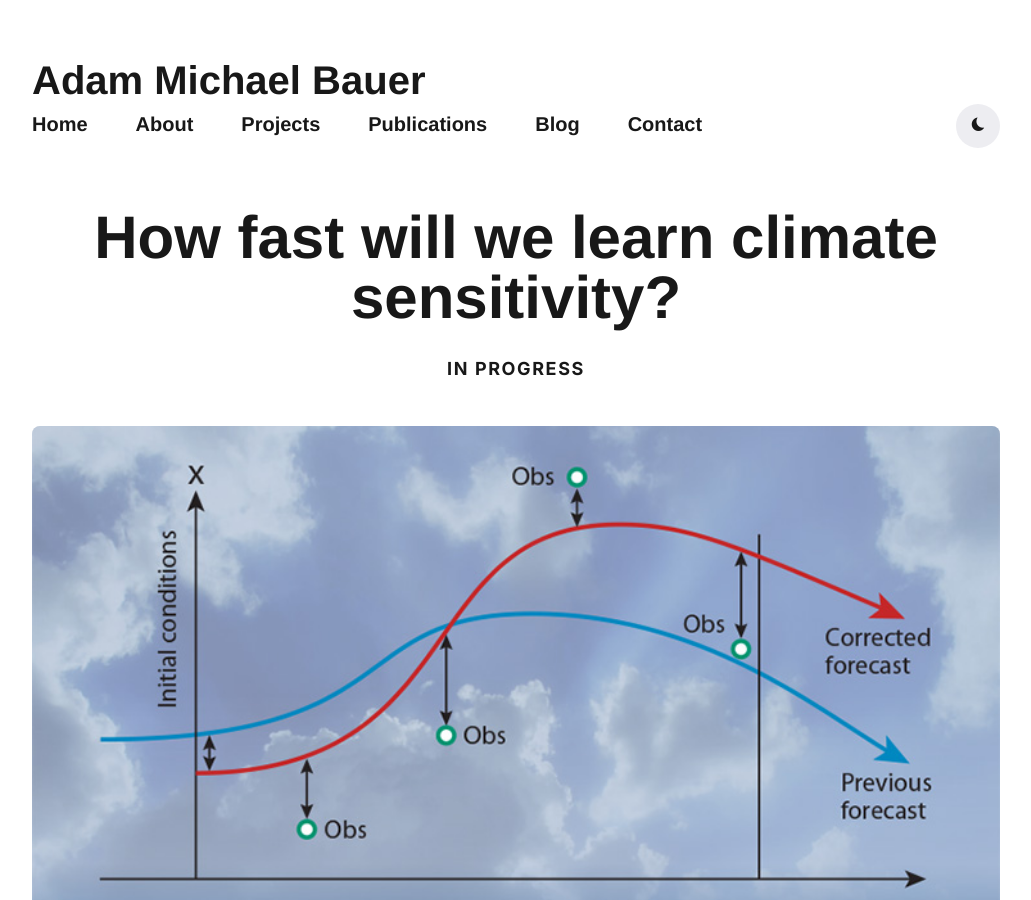
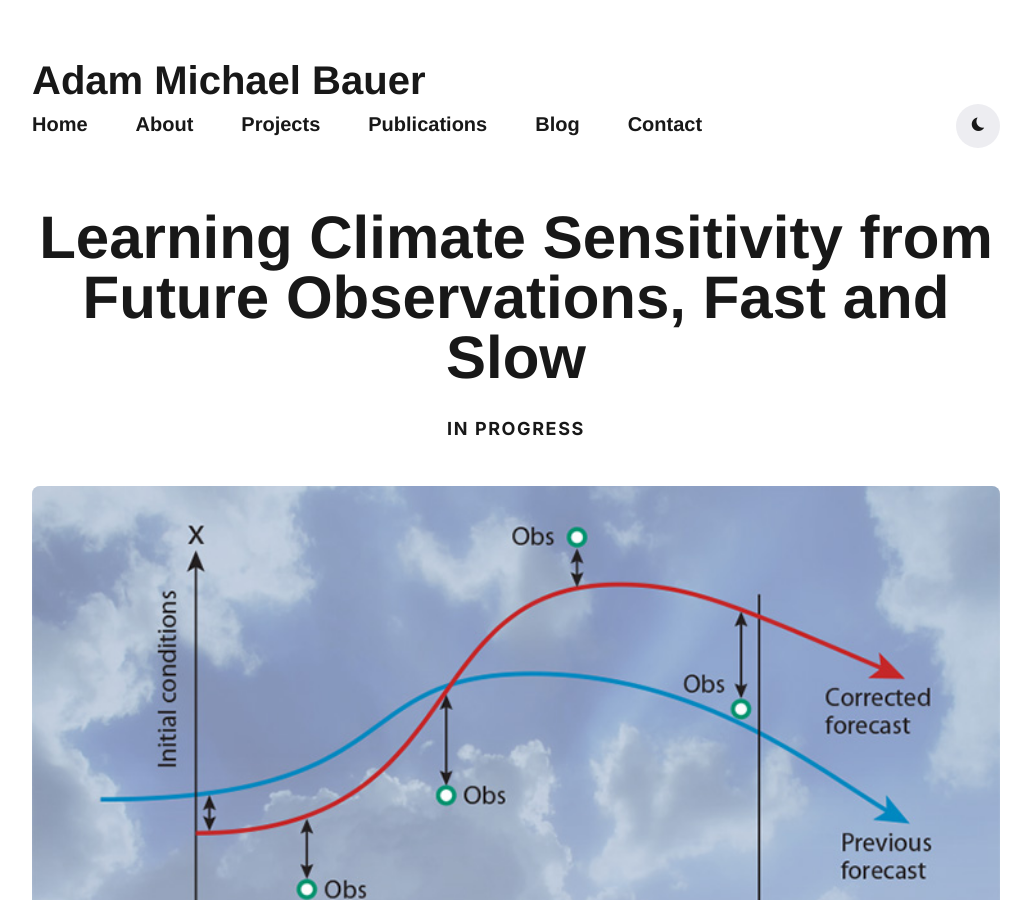
Before and after one commit to adam-bauer-34/adam-bauer-34.github.io, a Jekyll site: the page built from _projects/2024-03-01-4dvar.md, in a window 1280 px wide and 900 px high. Shown: the whole window, without its empty margins (124-1155 px from the left). Built offline with Jekyll 4.4.1, drawn with Linux system fonts in a browser that asks for light colours; nearby versions of some CDN libraries; some web fonts are replaced.

Commit message:
new title for var proj

```diff
--- a/_projects/2024-03-01-4dvar.md
+++ b/_projects/2024-03-01-4dvar.md
@@ -1,5 +1,5 @@
 ---
-title: How fast will we learn climate sensitivity?
+title: Learning Climate Sensitivity from Future Observations, Fast and Slow
 date: 2022-12-21 08:01:35 +0300
 subtitle: In Progress
 image: '/images/project-images/4dvar_image.jpeg'
```
